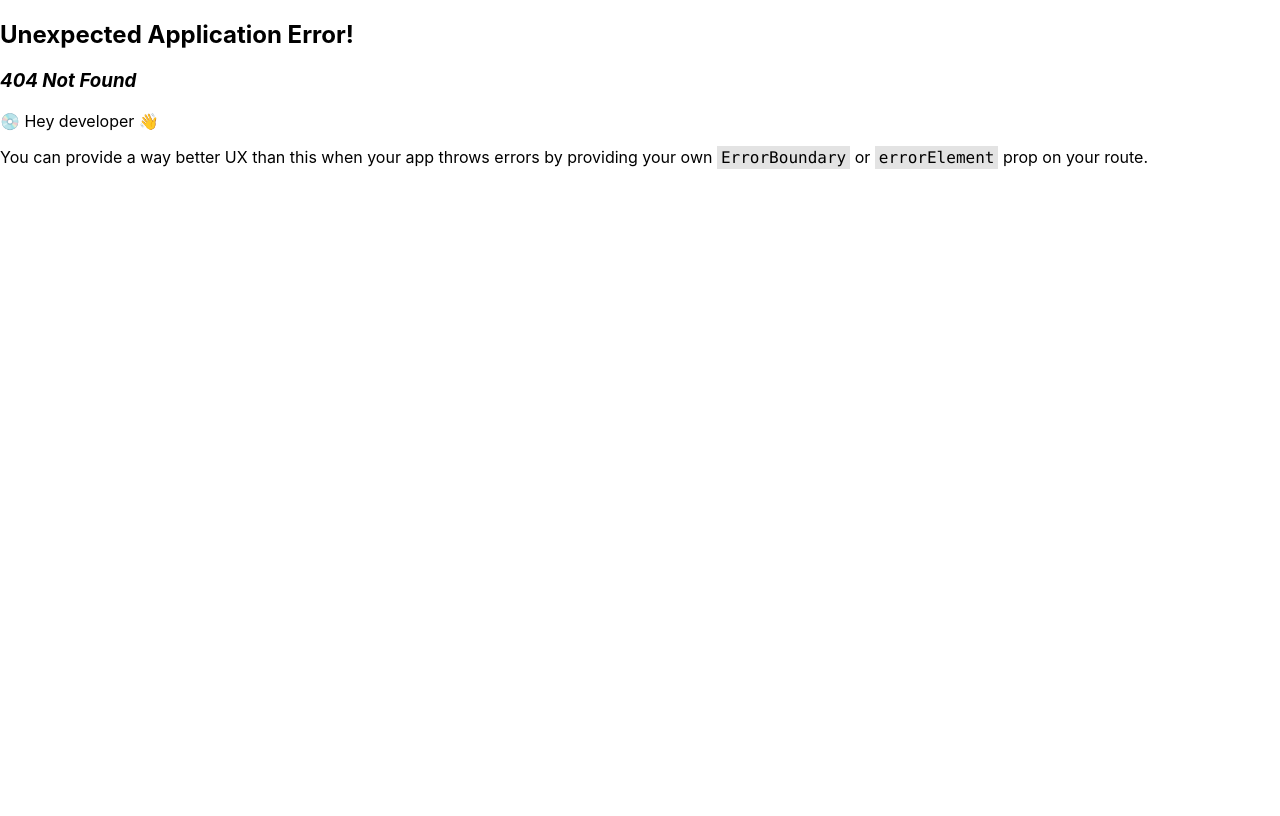
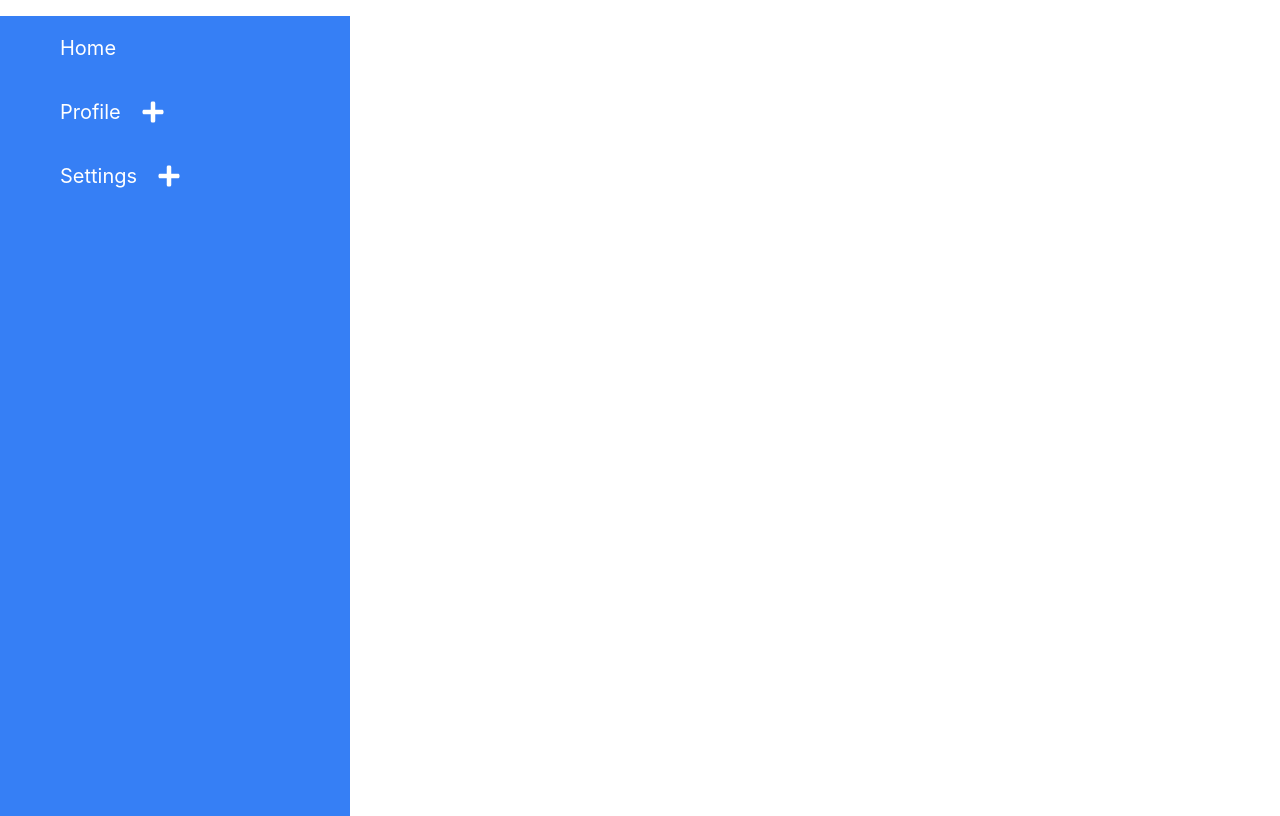
Before and after one commit to puneet-ahuja/react-fe-coding-round-questions, a React (Create React App) app: page /recursive-navigation-menu in a window 1280 px wide. Before the commit this address had no page. Built offline with nearby package versions, Linux system fonts and the light colour scheme.

Commit message:
Added Recursive NavigationMenu (#7)

```diff
--- a/package.json
+++ b/package.json
@@ -10,6 +10,9 @@
     "react-router-dom": "^6.23.0",
     "react-scripts": "5.0.1",
     "web-vitals": "^3.5.2"
+  },
+  "devDependencies": {
+    "@babel/plugin-proposal-private-property-in-object": "^7.21.11"
   },
   "scripts": {
     "start": "react-scripts start",
--- a/src/components/Home/Home.js
+++ b/src/components/Home/Home.js
@@ -29,6 +29,16 @@ const Home = () => {
           <Link to="/load-more-products">Load More Products</Link>
         </li>
 
+        {/* Link to recursive-navigation-menu */}
+        <li>
+          <Link to="/recursive-navigation-menu">Recursive Navigation Menu</Link>
+        </li>
+
+         {/* Link to recursive-navigation-menu */}
+         <li>
+          <Link to="/tree-view">Tree View</Link>
+        </li>
+
       </ul>
     </div>
   );
--- /dev/null
+++ b/src/components/RecursiveNavigationMenu/RecursiveNavigationMenu.css
@@ -0,0 +1,5 @@
+.recursive-navigation-container {
+    width: 350px;
+    background-color: #367ff5;
+    min-height: 100vh;
+}
--- /dev/null
+++ b/src/components/RecursiveNavigationMenu/RecursiveNavigationMenu.jsx
@@ -0,0 +1,15 @@
+import "./RecursiveNavigationMenu.css";
+
+import MenuList from "./components/MenuList/MenuList";
+
+import menus from './mocks/data';
+
+const RecursiveNavigationMenu = () => {
+  return <div className="recursive-navigation-container">
+    {
+        menus && menus.length > 0 && <MenuList menus={menus}></MenuList>
+    }
+  </div>;
+};
+
+export default RecursiveNavigationMenu;
--- /dev/null
+++ b/src/components/RecursiveNavigationMenu/components/MenuItem/MenuItem.css
@@ -0,0 +1,8 @@
+.menu-item-label {
+    display: flex;
+    gap: 20px;
+    padding: 20px;
+    color: #fff;
+    font-size: 20px;
+    align-items: center;
+}
--- /dev/null
+++ b/src/components/RecursiveNavigationMenu/components/MenuItem/MenuItem.jsx
@@ -0,0 +1,28 @@
+import { useState } from "react";
+import { FaMinus, FaPlus } from "react-icons/fa";
+
+import "./MenuItem.css";
+import MenuList from "../MenuList/MenuList";
+
+const MenuItem = ({ menuItem }) => {
+  const { label, children } = menuItem;
+  const [isCollapsed, setIsCollapsed] = useState(true);
+  return (
+    <li className="menu-item-container">
+      <div className="menu-item-label">
+        {label}
+        {/* TODO: Need to replace this with React-icons library */}
+        {children && children.length > 0 ? isCollapsed ? (
+          <FaPlus onClick={() => setIsCollapsed(!isCollapsed)} size={24} />
+        ) : (
+          <FaMinus onClick={() => setIsCollapsed(!isCollapsed)} size={24} />
+        ): null}
+      </div>
+      {children && children.length > 0 && isCollapsed === false && (
+        <MenuList menus={children} />
+      )}
+    </li>
+  );
+};
+
+export default MenuItem;
--- /dev/null
+++ b/src/components/RecursiveNavigationMenu/components/MenuList/MenuList.css
@@ -0,0 +1,3 @@
+.menu-list-container {
+    list-style-type: none;
+}
--- /dev/null
+++ b/src/components/RecursiveNavigationMenu/components/MenuList/MenuList.jsx
@@ -0,0 +1,14 @@
+import MenuItem from "../MenuItem/MenuItem";
+import "./MenuList.css";
+
+const MenuList = ({ menus = [] }) => {
+  return (
+    <ul className="menu-list-container">
+      {menus &&
+        menus.length > 0 &&
+        menus.map((menuItem, index) => <MenuItem key={index} menuItem={menuItem} />)}
+    </ul>
+  );
+};
+
+export default MenuList;
--- /dev/null
+++ b/src/components/RecursiveNavigationMenu/mocks/data.js
@@ -0,0 +1,60 @@
+export const menus = [
+    {
+      label: "Home",
+      to: "/",
+    },
+    {
+      label: "Profile",
+      to: "/profile",
+      children: [
+        {
+          label: "Details",
+          to: "details",
+          children: [
+            {
+              label: "Location",
+              to: "location",
+              children: [
+                {
+                  label: "City",
+                  to: "city",
+                },
+              ],
+            },
+          ],
+        },
+      ],
+    },
+    {
+      label: "Settings",
+      to: "/settings",
+      children: [
+        {
+          label: "Account",
+          to: "account",
+        },
+        {
+          label: "Security",
+          to: "security",
+          children: [
+            {
+              label: "Login",
+              to: "login",
+            },
+            {
+              label: "Register",
+              to: "register",
+              children : [
+                  {
+                      label : 'Random data',
+                      to : ''
+                  }
+              ]
+            },
+          ],
+        },
+      ],
+    },
+  ];
+
+  export default menus;
```
Also changed, not shown: src/App.js (+12 -0 lines), src/components/RecursiveNavigationMenu/README.md (added), 1 other file (tests, documents, lock files or other folders).
